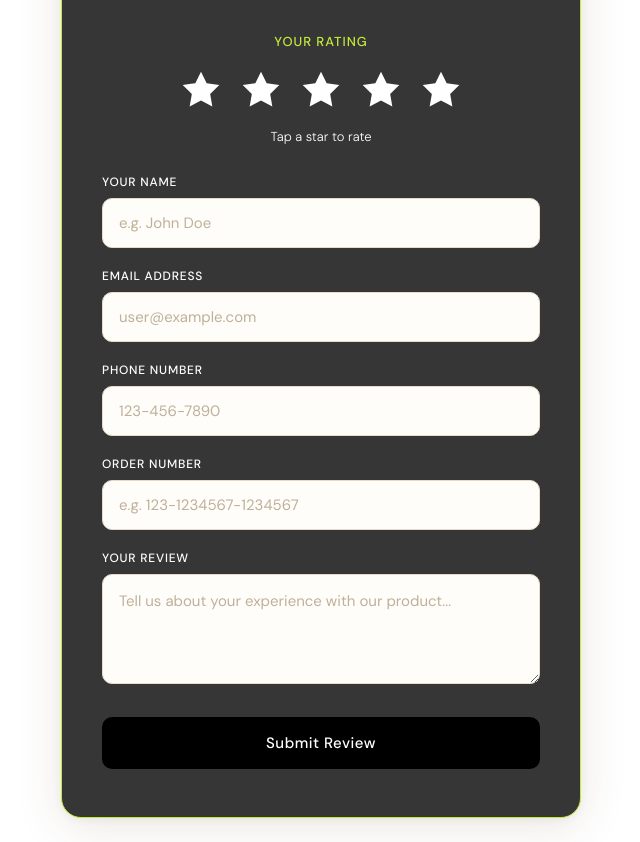
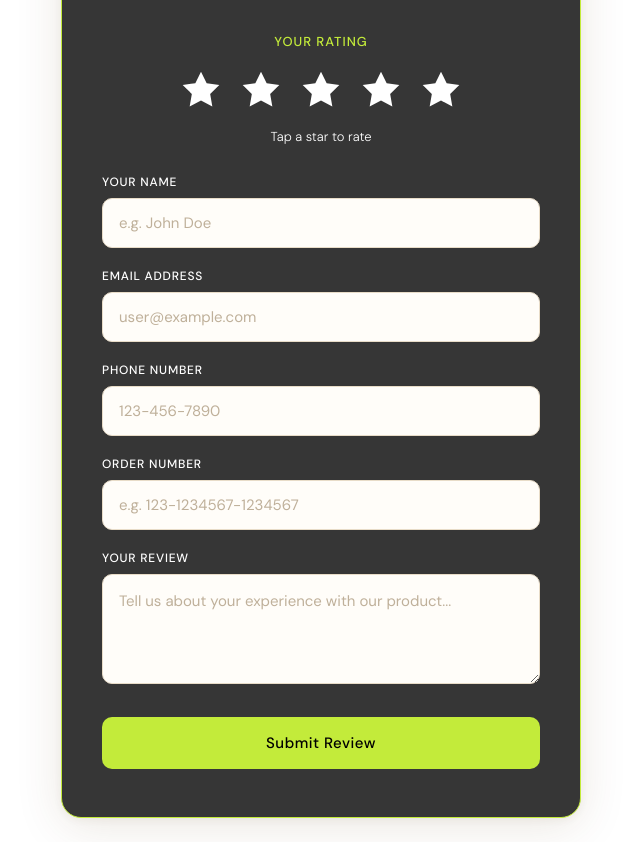
Before and after one commit to afaraz-21/review-app-shop, a website: page public/index.html in a window 1280 px wide. Shown: the part 166-1008 px from the top of the page, without its empty margins (319-959 px from the left). Drawn offline with Linux system fonts and the light colour scheme; a web font is replaced by a local one.

Commit message:
Update index.html

```diff
--- a/public/index.html
+++ b/public/index.html
@@ -82,8 +82,8 @@
   /* Submit */
   .submit-btn {
     width: 100%; padding: 16px;
-    background: #000;
-    color: white; border: none; border-radius: 10px;
+    background: #c3eb3a;
+    color: #000; border: none; border-radius: 10px;
     font-family: 'DM Sans', sans-serif; font-size: 15px; font-weight: 500;
     cursor: pointer; letter-spacing: 0.5px;
     transition: opacity 0.2s, transform 0.15s; margin-top: 8px;
```
